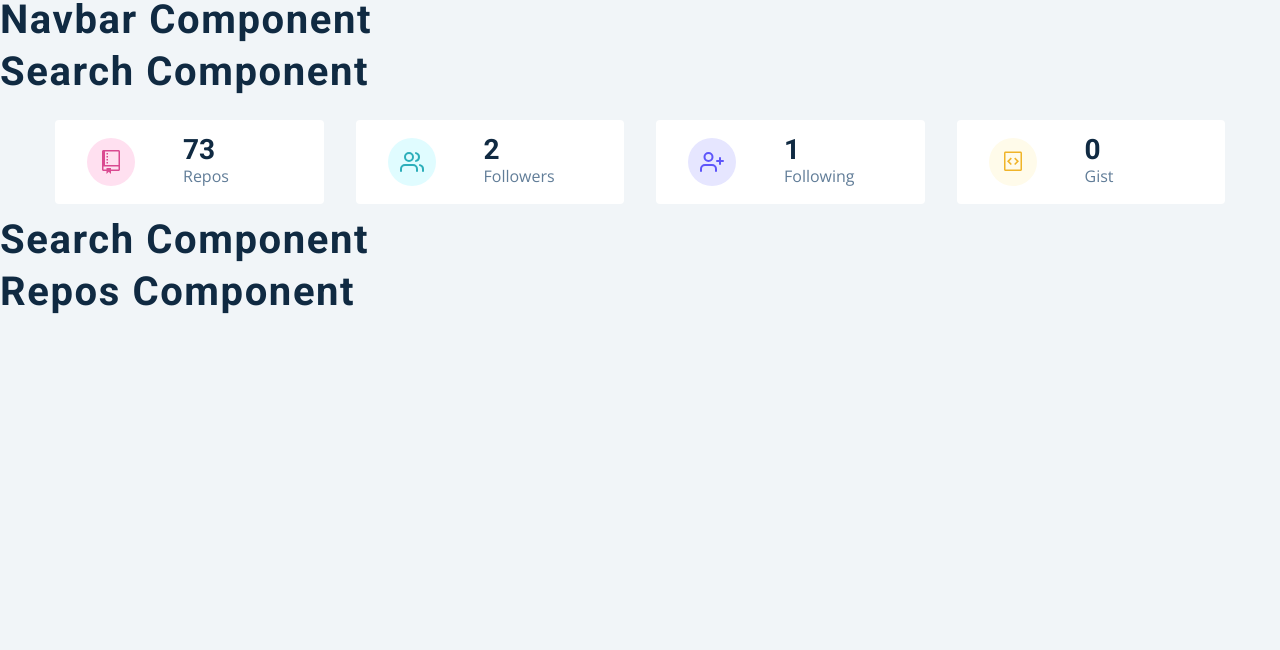
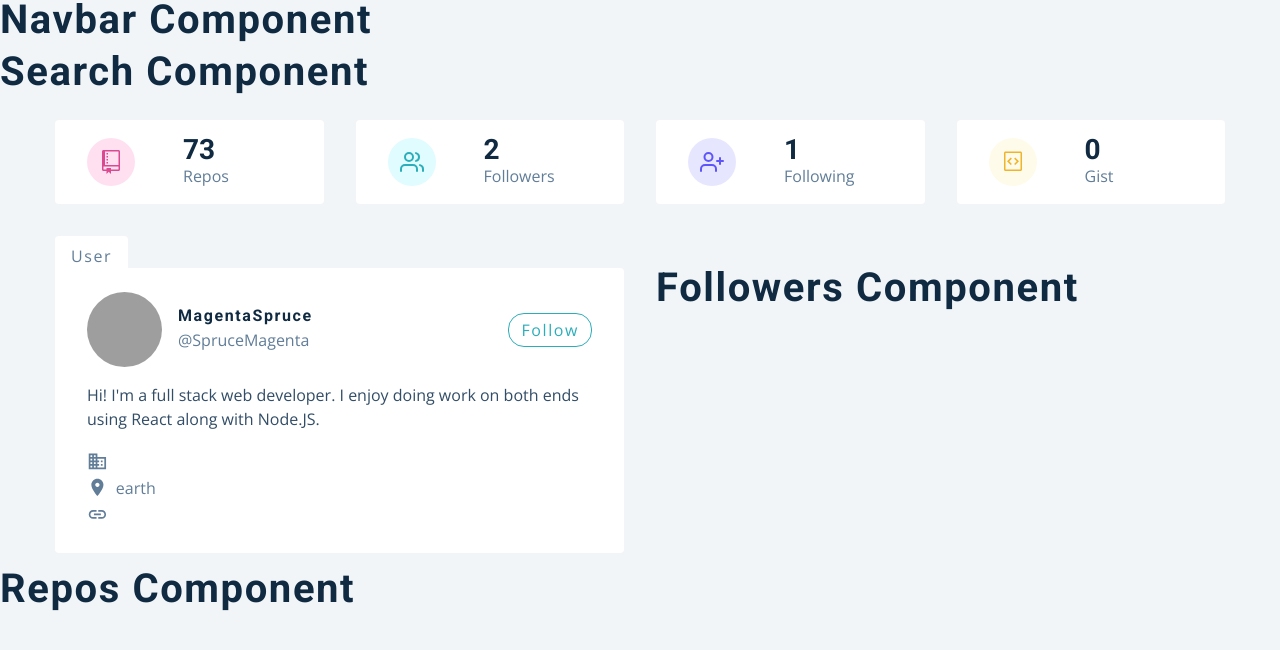
Before and after one commit to MagentaSpruce/reactGitHubUserData, a React (Create React App) app: page / in a window 1280 px wide. Shown: the top 650 px of the page. Built offline with nearby package versions, Linux system fonts and the light colour scheme; grey boxes are pictures that could not be loaded.

Commit message:
Card component
User cpmnt constructed, card cmpnt construcred with deconstructed properties from githubUser.

```diff
--- a/src/components/Card.js
+++ b/src/components/Card.js
@@ -1,9 +1,46 @@
-import React from 'react';
-import { GithubContext } from '../context/context';
-import styled from 'styled-components';
-import { MdBusiness, MdLocationOn, MdLink } from 'react-icons/md';
+import React from "react";
+import { GithubContext } from "../context/context";
+import styled from "styled-components";
+import { MdBusiness, MdLocationOn, MdLink } from "react-icons/md";
 const Card = () => {
-  return <h2>card component</h2>;
+  const { githubUser } = React.useContext(GithubContext);
+  const {
+    avatar_url,
+    html_url,
+    name,
+    login,
+    company,
+    blog,
+    bio,
+    location,
+    twitter_username,
+  } = githubUser;
+  return (
+    <Wrapper>
+      <header>
+        <img src={avatar_url} alt={name} />
+        <div>
+          <h4>{login || "stranger"}</h4>
+          <p>@{twitter_username || "Sprucey Baby"}</p>
+        </div>
+        <a href={html_url}>follow</a>
+      </header>
+      <p className="bio">{bio}</p>
+      <div className="links">
+        <p>
+          <MdBusiness />
+          {company}
+        </p>
+        <p>
+          <MdLocationOn />
+          {location || "earth"}
+        </p>
+        <a href={`https://${blog}`}>
+          <MdLink />
+        </a>
+      </div>
+    </Wrapper>
+  );
 };
 const Wrapper = styled.article`
   background: var(--clr-white);
@@ -13,7 +50,7 @@
   border-bottom-right-radius: var(--radius);
   position: relative;
   &::before {
-    content: 'user';
+    content: "user";
     position: absolute;
     top: 0;
     left: 0;
--- a/src/components/User.js
+++ b/src/components/User.js
@@ -1,9 +1,16 @@
-import React from 'react';
-import styled from 'styled-components';
-import Card from './Card';
-import Followers from './Followers';
+import React from "react";
+import styled from "styled-components";
+import Card from "./Card";
+import Followers from "./Followers";
 const User = () => {
-  return <h2>search component</h2>;
+  return (
+    <section className="section">
+      <Wrapper className="section-center">
+        <Card />
+        <Followers />
+      </Wrapper>
+    </section>
+  );
 };
 
 const Wrapper = styled.div`
```
